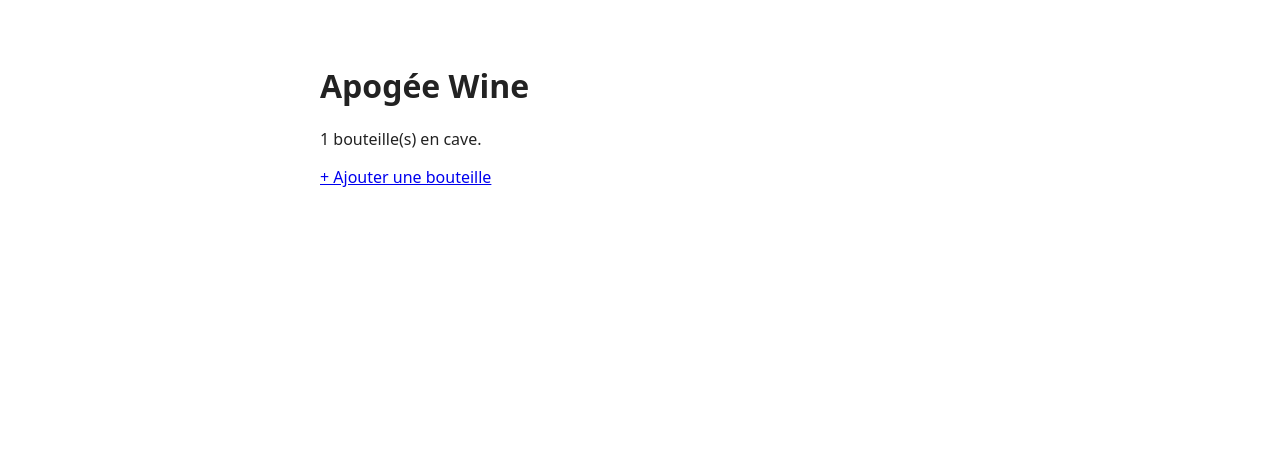
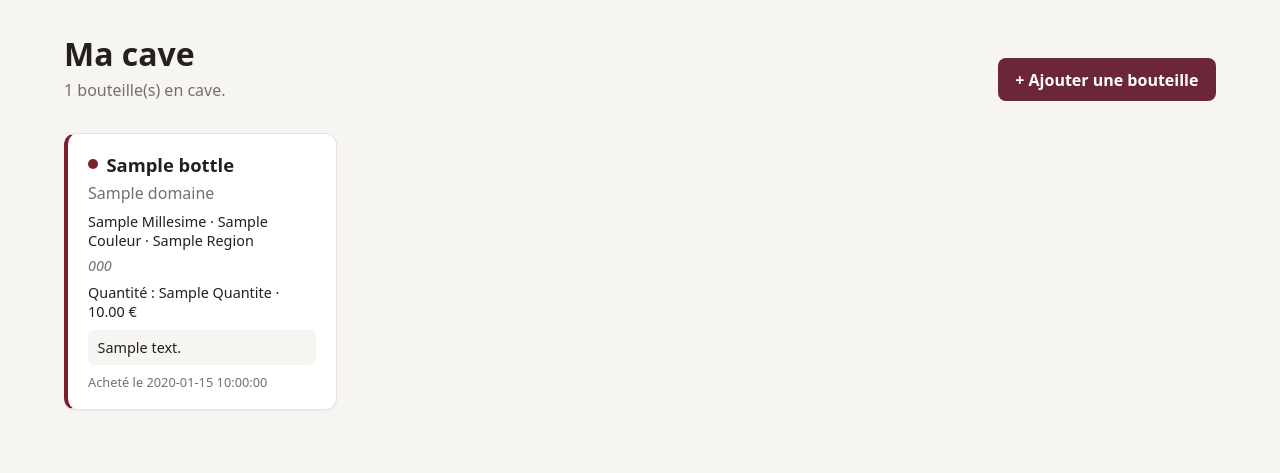
Before and after one commit to capucine-masson/Accords-Mets-Vin, a FastAPI app: template templates/index.html in a window 1280 px wide. Shown: the top 473 px of the page. Run offline with FastAPI, Linux system fonts and the light colour scheme; the template is opened without the code that fills it: most values are stand-ins (such as "Sample title", 1, 10 or a date in 2020).

Commit message:
Vue globale de la cave avec cartes de bouteilles
Ajoute list_bottles() filtré sur le statut en_cave et une grille de
cartes modernisee (bordure colorée par type de vin, infos clés,
état vide) a la place du simple compteur.

Co-Authored-By: Claude Sonnet 5 <noreply@anthropic.com>

```diff
--- a/database.py
+++ b/database.py
@@ -42,6 +42,17 @@ def init_db() -> None:
         conn.close()
 
 
+def list_bottles(statut: str = StatutBouteille.EN_CAVE.value) -> list[sqlite3.Row]:
+    conn = get_connection()
+    try:
+        return conn.execute(
+            "SELECT * FROM bottles WHERE statut = ? ORDER BY nom COLLATE NOCASE",
+            (statut,),
+        ).fetchall()
+    finally:
+        conn.close()
+
+
 def insert_bottle(bottle: dict) -> int:
     conn = get_connection()
     try:
--- a/main.py
+++ b/main.py
@@ -4,7 +4,7 @@ from fastapi.responses import RedirectResponse
 from fastapi.staticfiles import StaticFiles
 from fastapi.templating import Jinja2Templates
 
-from database import get_connection, init_db, insert_bottle
+from database import init_db, insert_bottle, list_bottles
 from enums import Couleur
 
 load_dotenv()
@@ -18,13 +18,9 @@ init_db()
 
 @app.get("/")
 def index(request: Request):
-    conn = get_connection()
-    try:
-        bottle_count = conn.execute("SELECT COUNT(*) FROM bottles").fetchone()[0]
-    finally:
-        conn.close()
+    bottles = list_bottles()
     return templates.TemplateResponse(
-        request, "index.html", {"bottle_count": bottle_count}
+        request, "index.html", {"bottles": bottles}
     )
 
 
--- a/static/style.css
+++ b/static/style.css
@@ -1,15 +1,154 @@
+:root {
+    --bg: #f7f5f2;
+    --card-bg: #ffffff;
+    --text: #23201d;
+    --muted: #75706a;
+    --border: #e7e2db;
+    --accent: #6b2737;
+    --rouge: #7c1f2e;
+    --blanc: #c9a227;
+    --rose: #d98a9c;
+    --effervescent: #8fb9c4;
+}
+
+* {
+    box-sizing: border-box;
+}
+
 body {
-    font-family: system-ui, sans-serif;
-    max-width: 40rem;
-    margin: 4rem auto;
-    padding: 0 1rem;
-    color: #222;
+    font-family: system-ui, -apple-system, "Segoe UI", sans-serif;
+    background: var(--bg);
+    color: var(--text);
+    margin: 0;
+    padding: 2rem 1.5rem 4rem;
+}
+
+.page {
+    max-width: 72rem;
+    margin: 0 auto;
+}
+
+.page-header {
+    display: flex;
+    align-items: flex-end;
+    justify-content: space-between;
+    flex-wrap: wrap;
+    gap: 1rem;
+    margin-bottom: 2rem;
+}
+
+.page-header h1 {
+    margin: 0 0 0.25rem;
+    font-size: 2rem;
+}
+
+.muted {
+    color: var(--muted);
+    margin: 0;
+}
+
+.muted.small {
+    font-size: 0.8rem;
+    margin-top: 0.5rem;
+}
+
+.button {
+    background: var(--accent);
+    color: #fff;
+    text-decoration: none;
+    padding: 0.65rem 1.1rem;
+    border-radius: 0.5rem;
+    font-weight: 600;
+    white-space: nowrap;
+}
+
+.button:hover {
+    opacity: 0.9;
+}
+
+.bottle-grid {
+    display: grid;
+    grid-template-columns: repeat(auto-fill, minmax(16rem, 1fr));
+    gap: 1.25rem;
+}
+
+.bottle-card {
+    background: var(--card-bg);
+    border: 1px solid var(--border);
+    border-left: 4px solid var(--rouge);
+    border-radius: 0.75rem;
+    padding: 1.1rem 1.25rem;
+    box-shadow: 0 1px 3px rgba(0, 0, 0, 0.04);
+}
+
+.bottle-card[data-couleur="rouge"] { border-left-color: var(--rouge); }
+.bottle-card[data-couleur="blanc"] { border-left-color: var(--blanc); }
+.bottle-card[data-couleur="rose"] { border-left-color: var(--rose); }
+.bottle-card[data-couleur="effervescent"] { border-left-color: var(--effervescent); }
+
+.bottle-card-header {
+    display: flex;
+    align-items: center;
+    gap: 0.5rem;
+}
+
+.bottle-card-header h2 {
+    font-size: 1.15rem;
+    margin: 0;
+}
+
+.couleur-dot {
+    width: 0.65rem;
+    height: 0.65rem;
+    border-radius: 50%;
+    flex-shrink: 0;
+    background: var(--rouge);
+}
+
+.couleur-dot[data-couleur="rouge"] { background: var(--rouge); }
+.couleur-dot[data-couleur="blanc"] { background: var(--blanc); }
+.couleur-dot[data-couleur="rose"] { background: var(--rose); }
+.couleur-dot[data-couleur="effervescent"] { background: var(--effervescent); }
+
+.bottle-card .domaine {
+    margin: 0.35rem 0 0;
+    color: var(--muted);
+}
+
+.bottle-card .meta {
+    margin: 0.5rem 0 0;
+    font-size: 0.9rem;
+    text-transform: capitalize;
+}
+
+.bottle-card .cepages {
+    margin: 0.35rem 0 0;
+    font-size: 0.9rem;
+    font-style: italic;
+    color: var(--muted);
+}
+
+.bottle-card .note {
+    margin: 0.6rem 0 0;
+    font-size: 0.9rem;
+    background: var(--bg);
+    padding: 0.5rem 0.6rem;
+    border-radius: 0.4rem;
+}
+
+.empty-state {
+    color: var(--muted);
+    padding: 3rem 1rem;
+    text-align: center;
+    border: 1px dashed var(--border);
+    border-radius: 0.75rem;
 }
 
 form {
     display: flex;
     flex-direction: column;
     gap: 0.25rem;
+    max-width: 32rem;
 }
 
 form label {
@@ -21,12 +160,23 @@ form input,
 form select,
 form textarea {
     font: inherit;
-    padding: 0.4rem;
+    padding: 0.5rem;
+    border: 1px solid var(--border);
+    border-radius: 0.4rem;
 }
 
 form button {
     margin-top: 1.5rem;
-    padding: 0.6rem;
+    padding: 0.65rem;
     font: inherit;
+    font-weight: 600;
     cursor: pointer;
+    background: var(--accent);
+    color: #fff;
+    border: none;
+    border-radius: 0.5rem;
 }
+
+form button:hover {
+    opacity: 0.9;
+}
--- a/templates/index.html
+++ b/templates/index.html
@@ -7,10 +7,42 @@
     <link rel="stylesheet" href="/static/style.css">
 </head>
 <body>
-    <main>
-        <h1>Apogée Wine</h1>
-        <p>{{ bottle_count }} bouteille(s) en cave.</p>
-        <p><a href="/bouteilles/nouvelle">+ Ajouter une bouteille</a></p>
-    </main>
+    <div class="page">
+        <header class="page-header">
+            <div>
+                <h1>Ma cave</h1>
+                <p class="muted">{{ bottles|length }} bouteille(s) en cave.</p>
+            </div>
+            <a class="button" href="/bouteilles/nouvelle">+ Ajouter une bouteille</a>
+        </header>
+
+        {% if bottles %}
+        <div class="bottle-grid">
+            {% for b in bottles %}
+            <article class="bottle-card" data-couleur="{{ b.couleur }}">
+                <div class="bottle-card-header">
+                    <span class="couleur-dot" data-couleur="{{ b.couleur }}"></span>
+                    <h2>{{ b.nom }}</h2>
+                </div>
+                {% if b.domaine %}<p class="domaine">{{ b.domaine }}</p>{% endif %}
+                <p class="meta">
+                    {% if b.millesime %}{{ b.millesime }} &middot; {% endif %}
+                    {{ b.couleur }}
+                    {% if b.region or b.pays %} &middot; {{ [b.region, b.pays] | select | join(", ") }}{% endif %}
+                </p>
+                {% if b.cepages %}<p class="cepages">{{ b.cepages }}</p>{% endif %}
+                <p class="meta">
+                    Quantité : {{ b.quantite }}
+                    {% if b.prix_achat %} &middot; {{ "%.2f"|format(b.prix_achat) }} €{% endif %}
+                </p>
+                {% if b.note %}<p class="note">{{ b.note }}</p>{% endif %}
+                {% if b.date_achat %}<p class="muted small">Acheté le {{ b.date_achat }}</p>{% endif %}
+            </article>
+            {% endfor %}
+        </div>
+        {% else %}
+        <p class="empty-state">Ta cave est vide pour l'instant. <a href="/bouteilles/nouvelle">Ajoute ta première bouteille</a>.</p>
+        {% endif %}
+    </div>
 </body>
 </html>
--- a/templates/nouvelle_bouteille.html
+++ b/templates/nouvelle_bouteille.html
@@ -7,7 +7,8 @@
     <link rel="stylesheet" href="/static/style.css">
 </head>
 <body>
-    <main>
+    <div class="page">
+        <p><a class="muted" href="/">&larr; Retour à la cave</a></p>
         <h1>Ajouter une bouteille</h1>
         <form method="post" action="/bouteilles">
             <label for="nom">Nom / Cuvée *</label>
@@ -49,7 +50,6 @@
 
             <button type="submit">Ajouter la bouteille</button>
         </form>
-        <p><a href="/">&larr; Retour à la cave</a></p>
-    </main>
+    </div>
 </body>
 </html>
```
